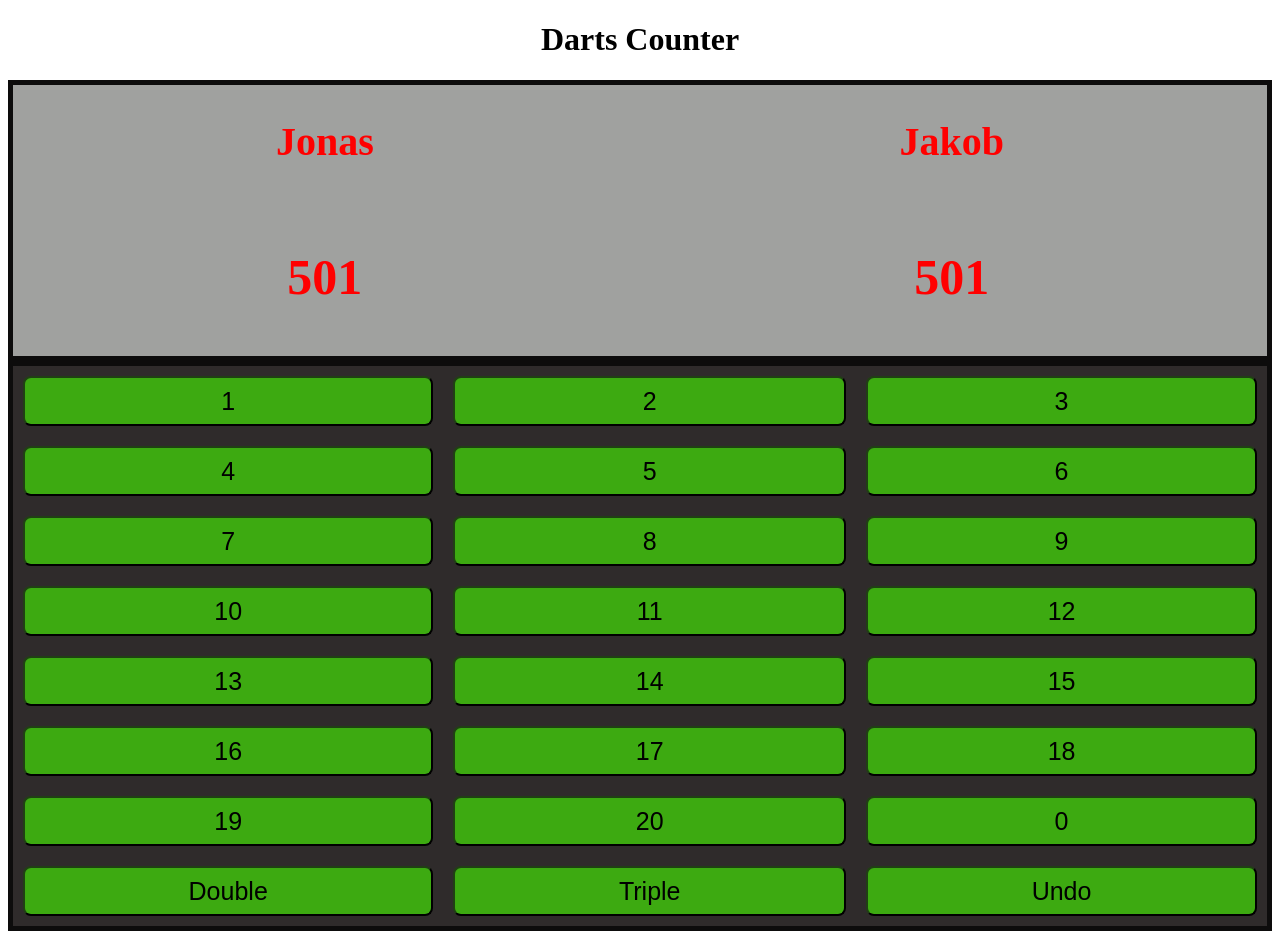
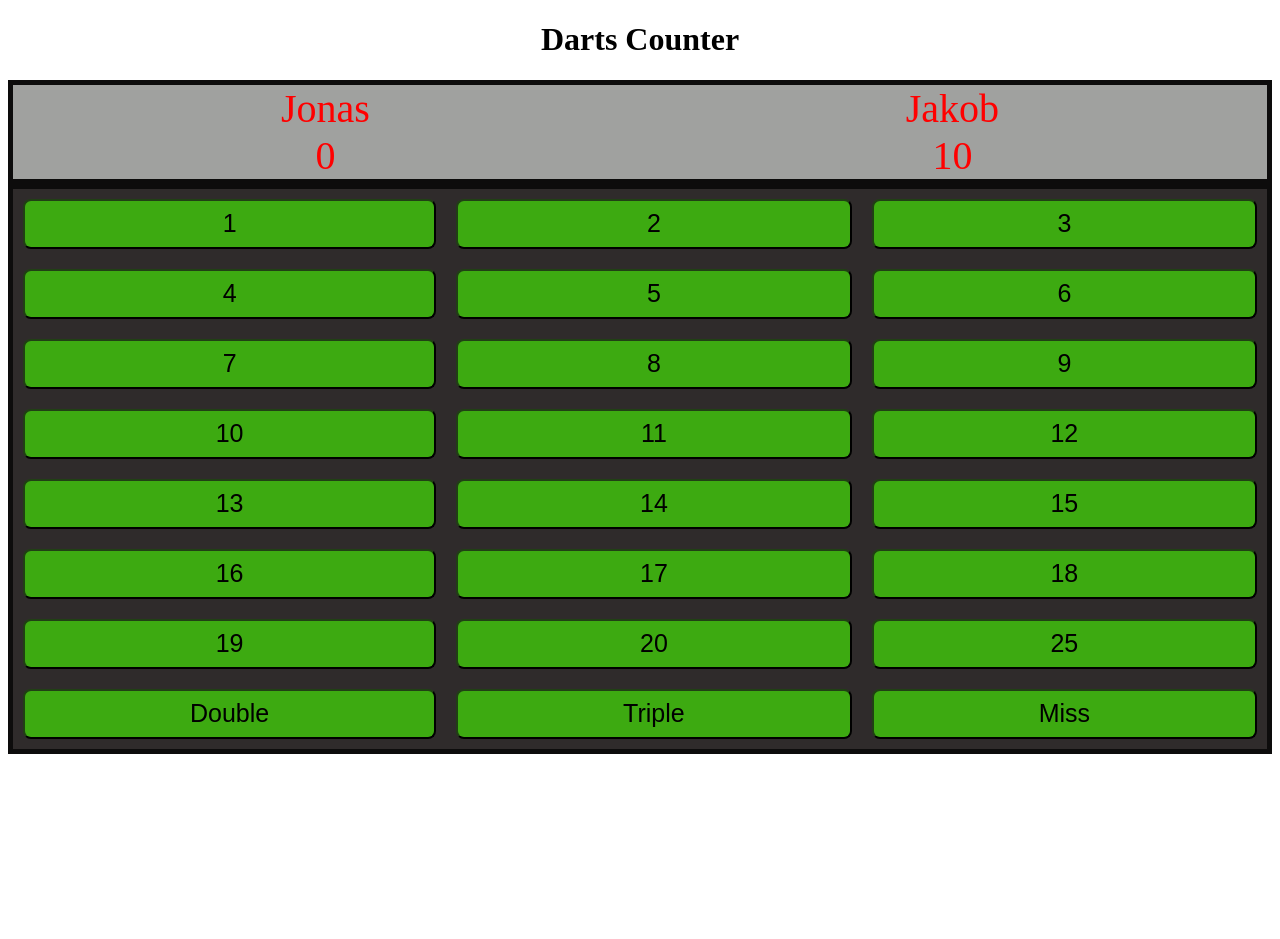
Before and after one commit to jo9x/darts_counter, a plain HTML site: page darts_counter.html in a window 1280 px wide. Both pictures are taken after a click on the button "10". After the commit the page ends 800 px from the top, so only its background shows below. Drawn offline with Linux system fonts and the light colour scheme.

Commit message:
Added js with most of the logic.

```diff
--- a/darts_counter.html
+++ b/darts_counter.html
@@ -3,43 +3,45 @@
 <head>
 <title>Darts Counter</title>
 <link rel="stylesheet" type="text/css" href="darts_counter_style.css">
+<script type="text/javascript" src="darts_counter_script.js"></script>
 </head>
 
-<body>
-<h1 align="center">Darts Counter</h1>
+<body onload="playGame();">
+<h1 id="title" align="center">Darts Counter</h1>
+
 <!--The section displaying the scoreboard-->
 <div class="grid-container-display">
-  <div class="grid-item-display"><h2>Jonas</h2></div>
-  <div class="grid-item-display"><h2>Jakob</h2></div>
-  <div class="grid-item-display"><h3>501</h3></div>
-  <div class="grid-item-display"><h3>501</h3></div>
+  <div id="playerOne" class="grid-item-display"></div>
+  <div id="playerTwo" class="grid-item-display"></div>
+  <div id ="scoreOne" class="grid-item-display"></div>
+  <div id ="scoreTwo" class="grid-item-display"></div>
 </div>
 <!--The section displaying the input buttons-->
 <div class="grid-container-buttons">
-  <div class="grid-item-buttons"><button type="button" name="button">1</button></div>
-  <div class="grid-item-buttons"><button type="button" name="button">2</button></div>
-  <div class="grid-item-buttons"><button type="button" name="button">3</button></div>
-  <div class="grid-item-buttons"><button type="button" name="button">4</button></div>
-  <div class="grid-item-buttons"><button type="button" name="button">5</button></div>
-  <div class="grid-item-buttons"><button type="button" name="button">6</button></div>
-  <div class="grid-item-buttons"><button type="button" name="button">7</button></div>
-  <div class="grid-item-buttons"><button type="button" name="button">8</button></div>
-  <div class="grid-item-buttons"><button type="button" name="button">9</button></div>
-  <div class="grid-item-buttons"><button type="button" name="button">10</button></div>
-  <div class="grid-item-buttons"><button type="button" name="button">11</button></div>
-  <div class="grid-item-buttons"><button type="button" name="button">12</button></div>
-  <div class="grid-item-buttons"><button type="button" name="button">13</button></div>
-  <div class="grid-item-buttons"><button type="button" name="button">14</button></div>
-  <div class="grid-item-buttons"><button type="button" name="button">15</button></div>
-  <div class="grid-item-buttons"><button type="button" name="button">16</button></div>
-  <div class="grid-item-buttons"><button type="button" name="button">17</button></div>
-  <div class="grid-item-buttons"><button type="button" name="button">18</button></div>
-  <div class="grid-item-buttons"><button type="button" name="button">19</button></div>
-  <div class="grid-item-buttons"><button type="button" name="button">20</button></div>
-  <div class="grid-item-buttons"><button type="button" name="button">0</button></div>
-  <div class="grid-item-buttons"><button type="button" name="button">Double</button></div>
-  <div class="grid-item-buttons"><button type="button" name="button">Triple</button></div>
-  <div class="grid-item-buttons"><button type="button" name="button">Undo</button></div>
+  <div class="grid-item-buttons"><button id="b1" type="button">1</button></div>
+  <div class="grid-item-buttons"><button id="b2" type="button">2</button></div>
+  <div class="grid-item-buttons"><button id="b3" type="button">3</button></div>
+  <div class="grid-item-buttons"><button id="b4" type="button">4</button></div>
+  <div class="grid-item-buttons"><button id="b5" type="button">5</button></div>
+  <div class="grid-item-buttons"><button id="b6" type="button">6</button></div>
+  <div class="grid-item-buttons"><button id="b7" type="button">7</button></div>
+  <div class="grid-item-buttons"><button id="b8" type="button">8</button></div>
+  <div class="grid-item-buttons"><button id="b9" type="button">9</button></div>
+  <div class="grid-item-buttons"><button id="b10" type="button">10</button></div>
+  <div class="grid-item-buttons"><button id="b11" type="button">11</button></div>
+  <div class="grid-item-buttons"><button id="b12" type="button">12</button></div>
+  <div class="grid-item-buttons"><button id="b13" type="button">13</button></div>
+  <div class="grid-item-buttons"><button id="b14" type="button">14</button></div>
+  <div class="grid-item-buttons"><button id="b15" type="button">15</button></div>
+  <div class="grid-item-buttons"><button id="b16" type="button">16</button></div>
+  <div class="grid-item-buttons"><button id="b17" type="button">17</button></div>
+  <div class="grid-item-buttons"><button id="b18" type="button">18</button></div>
+  <div class="grid-item-buttons"><button id="b19" type="button">19</button></div>
+  <div class="grid-item-buttons"><button id="b20" type="button">20</button></div>
+  <div class="grid-item-buttons"><button id="b25" type="button">25</button></div>
+  <div class="grid-item-buttons"><button id="bD" type="button">Double</button></div>
+  <div class="grid-item-buttons"><button id="bT" type="button">Triple</button></div>
+  <div class="grid-item-buttons"><button id="b0" type="button">Miss</button></div>
 </div>
 
 </body>
--- /dev/null
+++ b/darts_counter_script.js
@@ -0,0 +1,65 @@
+var throwCounter = 0;
+var roundCounter = 0;
+var factor = 1;
+//the main function called at page load
+function playGame() {
+prepareGame();
+addListenerToButtons();
+}
+//set initial Values for Gameboard
+function prepareGame(){
+  var playerOne = "Jonas";
+  var playerTwo = "Jakob";
+  var initialScore = "10";
+  document.getElementById('playerOne').innerHTML = playerOne;
+  document.getElementById('playerTwo').innerHTML = playerTwo;
+  document.getElementById('scoreOne').innerHTML = initialScore;
+  document.getElementById('scoreTwo').innerHTML = initialScore;
+}
+
+//add Event Listener to all buttons
+function addListenerToButtons(){
+  for (var i = 1; i <= 20; i++ ){
+    var buttonID = "b".concat(i.toString());
+    document.getElementById(buttonID).addEventListener("click", function(){reduceScore(this.id)});
+  }
+  document.getElementById('b25').addEventListener("click",function(){reduceScore(this.id)});
+  document.getElementById('b0').addEventListener("click",function(){reduceScore(this.id)});
+  //triple and double
+  document.getElementById('bD').addEventListener("click",function(){factor = 2;});
+  document.getElementById('bT').addEventListener("click",function(){factor = 3;});
+
+}
+
+//reduce Score by thrown value
+function reduceScore(buttonID){
+    //keeping track of the rounds played
+    if((throwCounter%3==0)&&(throwCounter!=0)){
+      throwCounter=0;
+      roundCounter ++;
+    }
+    //equivalent of throwing one round
+    if(((throwCounter%3)!=0)||(throwCounter==0)){
+      var value = parseInt(buttonID.replace('b',''));
+      var score = (parseInt(document.getElementById(calculateCurrPlayer()).innerHTML))-(value * factor);
+      document.getElementById(calculateCurrPlayer()).innerHTML = score.toString();
+      checkForWin();
+      factor = 1;
+      throwCounter ++;
+    }
+}
+
+//return the correct player based on the current round
+function calculateCurrPlayer(){
+  var currentRound = roundCounter;
+  var players = ['scoreOne','scoreTwo'];
+  return players[currentRound%2];
+}
+
+//check if the player has won the Game
+function checkForWin(){
+  if((parseInt(document.getElementById(calculateCurrPlayer()).innerHTML))==0){
+    alert("This player has won the game "+calculateCurrPlayer());
+    location.reload();
+  }
+}
--- a/darts_counter_style.css
+++ b/darts_counter_style.css
@@ -4,15 +4,6 @@
 h1{
   color: black;
 }
-h2{
-  color: red;
-  font-size: 40px;
-}
-h3{
-  color: red;
-  font-size: 50px;
-}
-
 
 /*
   The style for the display of the players and the score
@@ -25,7 +16,8 @@ h3{
 }
 .grid-item-display {
   background-color: rgba(197, 199, 197, 0.8);
-  font-size: 30px;
+  font-size: 40px;
+  color: red;
   text-align: center;
 }
 /*
```
